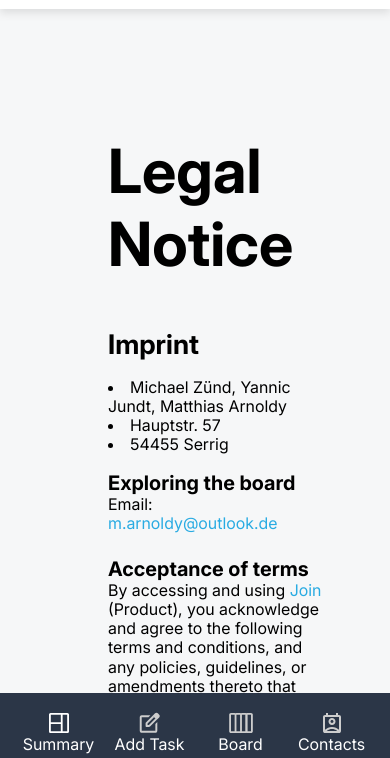
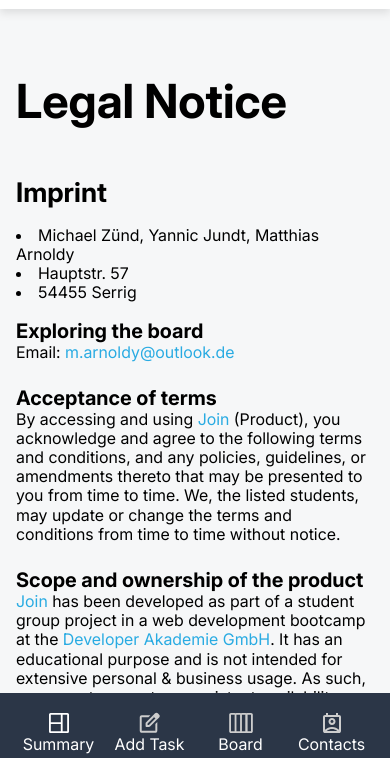
Before and after one commit to matthiasarnoldy/Join, a plain HTML site: page legalnotice.html in a window 390 px wide. Shown: the part 71-829 px from the top of the page. Drawn offline with Linux system fonts and the light colour scheme.

Commit message:
feat: add responsive styles for header dropdown and legal information section

```diff
--- a/style.css
+++ b/style.css
@@ -354,6 +354,10 @@ h1 {
       height: 80px;
    }
 
+   .header__dropdown {
+      top: 80px;
+   }
+
    .topBar {
       height: 80px;
       padding: 20px 40px;
--- a/styles/legal.css
+++ b/styles/legal.css
@@ -43,3 +43,24 @@
 a {
     color: #29abe2;
 }
+
+@media (max-width: 1080px) {
+    .headline__legalinformation {
+        padding: 144px 40px 48px;
+    }
+
+    .textcontent {
+        padding: 0 40px 104px;
+    }
+}
+
+@media (max-width: 620px) {
+    .headline__legalinformation {
+        font-size: 47px;
+        padding: 144px 16px 48px;
+    }
+
+    .textcontent {
+        padding: 0 16px 104px;
+    }
+}
```
